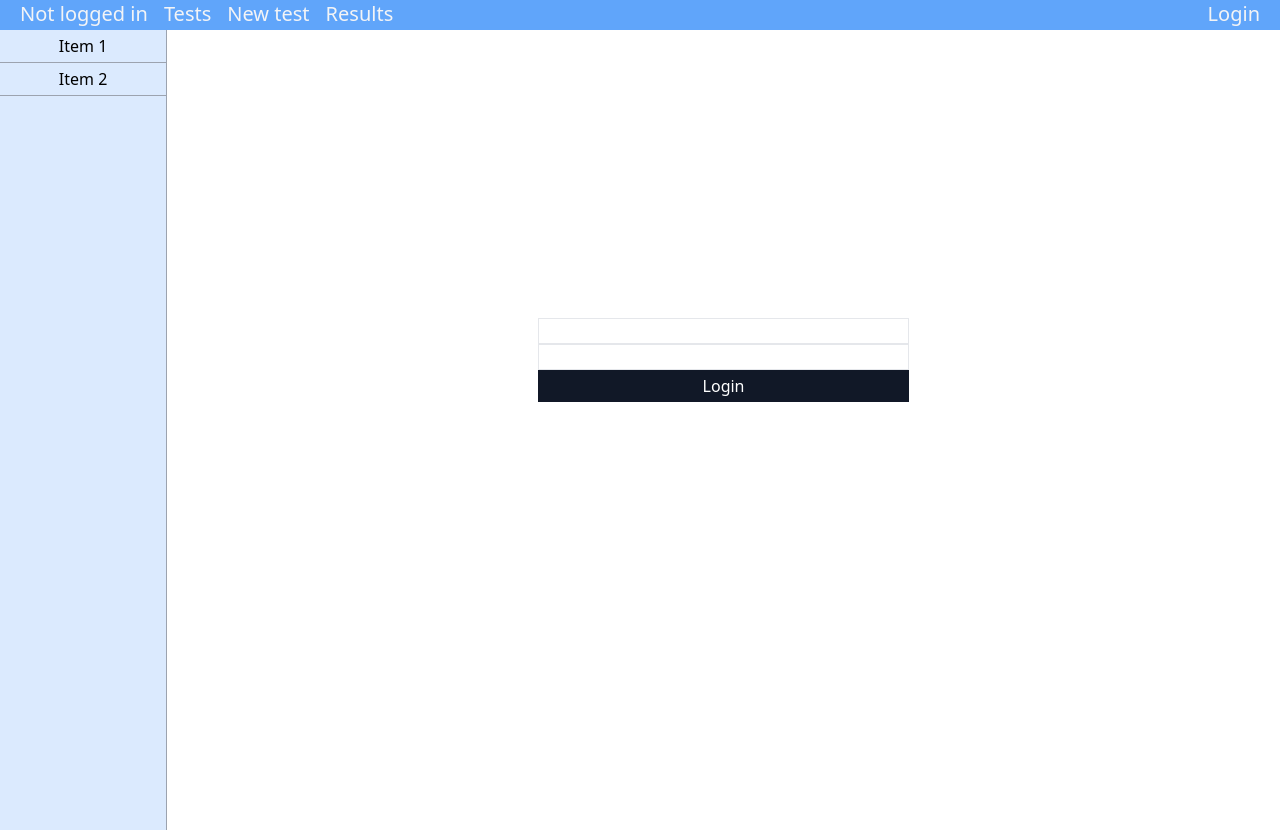
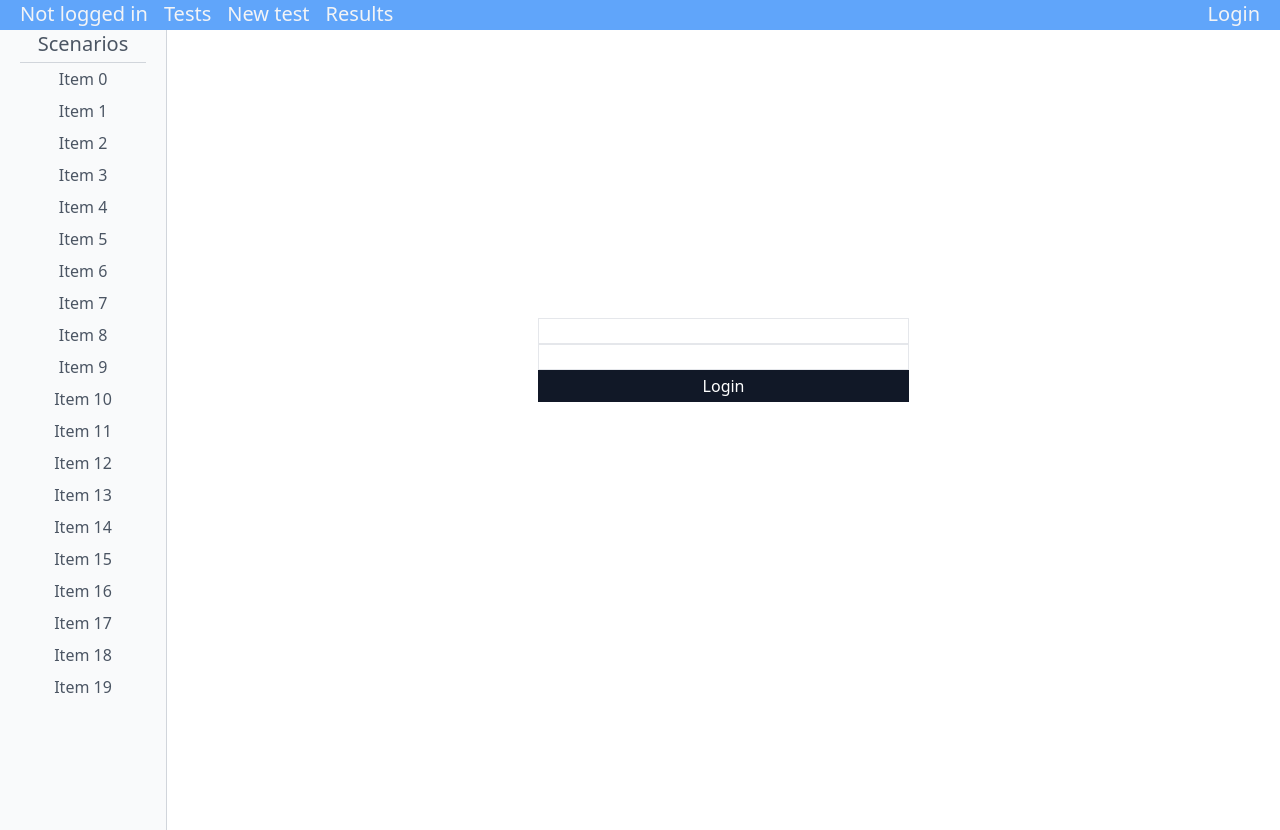
Before and after one commit to rykos/test-ground, a React (Create React App) app in the folder clientapp/: page /login in a window 1280 px wide. Built offline with nearby package versions, Linux system fonts and the light colour scheme.

Commit message:
fixed helper bar design

```diff
--- a/clientapp/src/App.tsx
+++ b/clientapp/src/App.tsx
@@ -13,6 +13,7 @@ import { TestsPage } from './views/TestsPage';
 import { TestEdit } from './views/TestEdit';
 import { NewScenarioPage } from './views/NewScenarioPage';
 import { ScenarioEdit } from './views/ScenarioEdit';
+import { HelperColumn } from './components/HelperColumn';
 
 
 class App extends Component {
@@ -22,10 +23,7 @@ class App extends Component {
       <BrowserRouter>
         <Navigation></Navigation>
         <div className="h-full flex justify-start">
-          <div className="min-h-screen w-48 bg-blue-100 border-r border-gray-400 text-center">
-            <div className="border-b border-gray-400 p-1 cursor-pointer hover:bg-yellow-100">Item 1</div>
-            <div className="border-b border-gray-400 p-1 cursor-pointer hover:bg-yellow-100">Item 2</div>
-          </div>
+          <HelperColumn></HelperColumn>
           <div className="w-full">
             <Switch>
               <Route exact path='/login' component={LoginPage} />
--- /dev/null
+++ b/clientapp/src/components/HelperColumn.tsx
@@ -0,0 +1,16 @@
+import { Component, ReactNode } from "react";
+
+export class HelperColumn extends Component {
+    render(): ReactNode {
+        return (
+            <div className="min-h-screen w-48 bg-gray-50 border-r border-gray-300 text-center">
+                <div className="text-xl text-gray-600">Scenarios</div>
+                <hr className="mx-5 mt-1 border-gray-300" />
+                {Array.from({ length: 20 }).map((x, i) => {
+                    return <div key={i} className="p-1 cursor-pointer text-gray-600 hover:bg-gray-200">Item {i}</div>
+                })}
+            </div>
+        )
+    }
+
+}
--- a/clientapp/src/views/NewScenarioPage.tsx
+++ b/clientapp/src/views/NewScenarioPage.tsx
@@ -1,8 +1,8 @@
-import { randomInt } from "crypto";
 import { Component } from "react";
 import { Link } from "react-router-dom";
 
 export class NewScenarioPage extends Component {
+
     render() {
         return (
             <div>
--- a/clientapp/src/views/ScenarioEdit.tsx
+++ b/clientapp/src/views/ScenarioEdit.tsx
@@ -16,16 +16,30 @@ export class ScenarioEdit extends Component<{}, ScenarioEditState> {
     }
 
     inputChange(x: ChangeEvent<HTMLInputElement>) {
+        let ts = this.state.testSuite;
+        ts.name = x.target.value;
+        this.setState({
+            testSuite: ts
+        })
+    }
 
+    deleteClick() {
+        let input = prompt(`You are about to delete ${this.state.testSuite.tests} tests\nType "${this.state.testSuite.name}" in order to confirm removal`)
+        if (input === this.state.testSuite.name) {
+
+        }
+        else {
+
+        }
     }
 
     render() {
         return (
             <div className="m-5">
-                {/* <div className="text-2xl underline">{this.state.testSuite.name}</div> */}
                 <input type="text" className="text-2xl border" value={this.state.testSuite.name} onChange={this.inputChange.bind(this)} />
                 <div className="text-xl">Tests: 41</div>
-                <div className="button-red inline-block">Delete</div>
+                <div className="button-success inline-block mr-1">Save</div>
+                <div className="button-red inline-block" onClick={this.deleteClick.bind(this)}>Delete</div>
             </div>
         )
     }
--- a/clientapp/src/views/TestEdit.tsx
+++ b/clientapp/src/views/TestEdit.tsx
@@ -1,16 +1,38 @@
 import { Component } from "react";
+import { TestCase } from "../models/TestCase";
 
-export class TestEdit extends Component {
+interface TestEditState {
+    testCase: TestCase;
+}
+
+export class TestEdit extends Component<{}, TestEditState> {
     id: number;
 
     constructor(p: any) {
         super(p);
         this.id = p.match.params.id;
+        this.state = {
+            testCase: {
+                id: 0, name: "Test logowania", requirements: [], expectedResult: "Uzytkownik zostanie poprawnie zalogowany", steps: [
+                    "Step 1", "Step 2", "Step 3"
+                ], description: "Test logowania poprzez przycisk loguj", author: "Michał Rykowski", automation: true, category: ""
+            }
+        }
     }
 
     render() {
         return (
-            <div>edycja {this.id}</div>
+            <div className="m-10">
+                <div className="text-2xl border border-green-400 text-green-500 rounded inline-block p-2">{this.state.testCase.name}</div>
+                <div className="text-xl">{this.state.testCase.description}</div>
+                <hr />
+                <div className="text-xl">Creator: {this.state.testCase.author}</div>
+                <div className="text-xl">Automated: {this.state.testCase.automation ? "yes" : "no"}</div>
+                <div className="flex justify-end space-x-1">
+                    <div className="button-success inline-block">Edit</div>
+                    <div className="button-red inline-block">Delete</div>
+                </div>
+            </div>
         );
     }
 }
```
